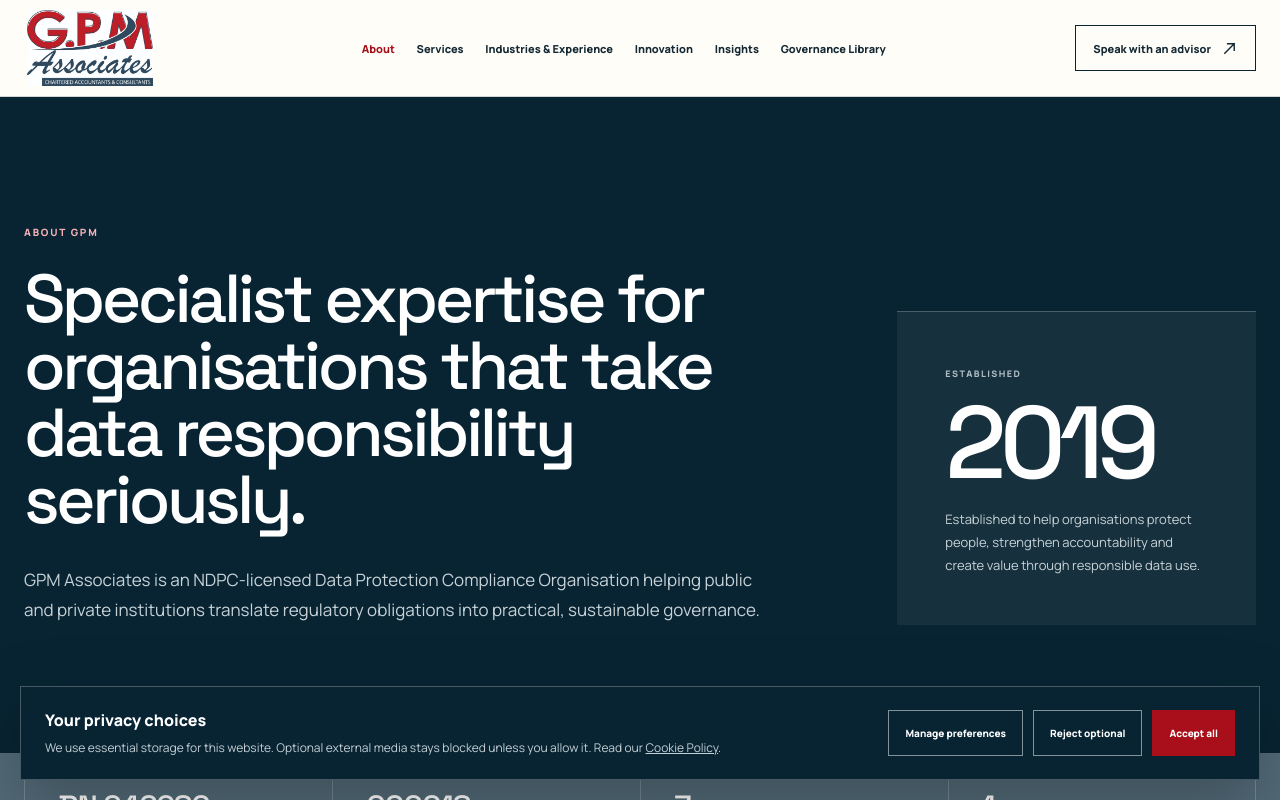
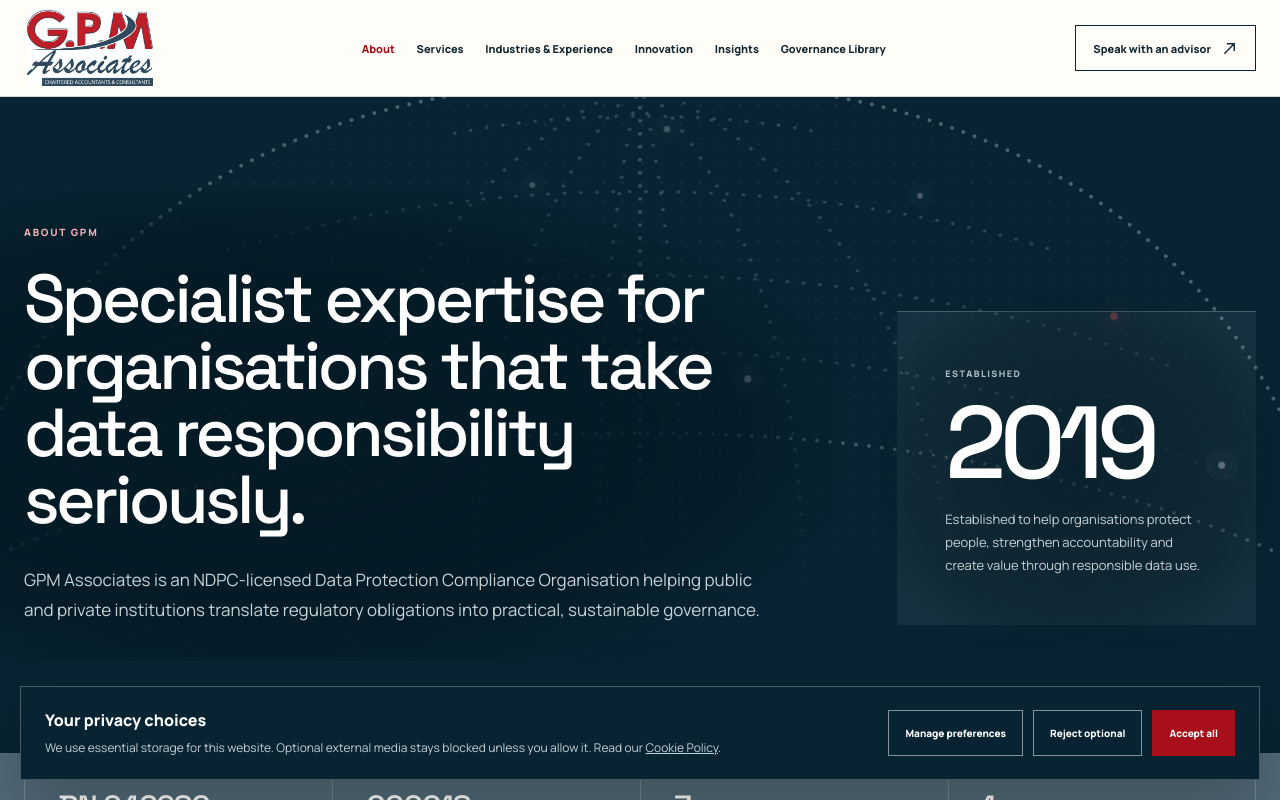
Before and after one commit to Rexdomine/gpm-associates-signal-architecture, a Next.js app: page /about in a window 1280 px wide. Shown: the top 800 px of the page. Built offline with nearby package versions, Linux system fonts and the light colour scheme.

Commit message:
feat: add dotted globe to about hero

```diff
--- a/app/about/page.tsx
+++ b/app/about/page.tsx
@@ -1,5 +1,6 @@
 import type { Metadata } from "next";
 import Image from "next/image";
+import { DottedGlobe } from "../components/DottedGlobe";
 import { ScrollReveal } from "../components/ScrollReveal";
 import { SiteFooter } from "../components/SiteFooter";
 import { SiteHeader } from "../components/SiteHeader";
@@ -52,6 +53,7 @@
         <ScrollReveal />
 
         <section className="about-hero dark-plane" aria-labelledby="about-hero-title">
+          <DottedGlobe />
           <div className="shell about-hero-grid">
             <div className="about-hero-copy" data-reveal>
               <p className="eyebrow">ABOUT GPM</p>
--- /dev/null
+++ b/app/components/DottedGlobe.tsx
@@ -0,0 +1,49 @@
+export function DottedGlobe() {
+  return (
+    <div className="about-globe-layer" aria-hidden="true">
+      <svg className="about-globe" aria-hidden="true" focusable="false" viewBox="0 0 1440 560" preserveAspectRatio="xMidYMid slice">
+        <defs>
+          <clipPath id="about-globe-hemisphere">
+            <path d="M70 505C135 185 375 32 720 32s585 153 650 473Z" />
+          </clipPath>
+          <pattern id="about-globe-dot-field" width="18" height="18" patternUnits="userSpaceOnUse">
+            <circle cx="2" cy="2" r="1.15" fill="currentColor" />
+          </pattern>
+          <radialGradient id="about-globe-fade" cx="50%" cy="18%" r="76%">
+            <stop offset="0" stopColor="white" />
+            <stop offset=".66" stopColor="white" stopOpacity=".82" />
+            <stop offset="1" stopColor="white" stopOpacity="0" />
+          </radialGradient>
+          <mask id="about-globe-mask">
+            <rect width="1440" height="560" fill="url(#about-globe-fade)" />
+          </mask>
+        </defs>
+
+        <rect className="about-globe-surface" clipPath="url(#about-globe-hemisphere)" x="70" y="32" width="1300" height="473" fill="url(#about-globe-dot-field)" mask="url(#about-globe-mask)" />
+        <path className="about-globe-rim" d="M70 505C135 185 375 32 720 32s585 153 650 473" />
+        <path className="about-globe-equator" clipPath="url(#about-globe-hemisphere)" d="M92 488C270 402 488 360 720 360s450 42 628 128" />
+        <g clipPath="url(#about-globe-hemisphere)" mask="url(#about-globe-mask)">
+          <path className="about-globe-curve" d="M140 420C300 330 505 284 720 284s420 46 580 136" />
+          <path className="about-globe-curve" d="M218 302C365 244 535 214 720 214s355 30 502 88" />
+          <path className="about-globe-curve" d="M338 190C455 154 584 136 720 136s265 18 382 54" />
+          <path className="about-globe-curve" d="M548 82C602 71 660 66 720 66s118 5 172 16" />
+          <path className="about-globe-curve" d="M720 34C545 110 448 278 430 505" />
+          <path className="about-globe-curve" d="M720 34C622 132 570 294 568 505" />
+          <path className="about-globe-curve" d="M720 34C690 158 681 320 682 505" />
+          <path className="about-globe-curve about-globe-meridian" d="M720 34V505" />
+          <path className="about-globe-curve" d="M720 34C750 158 759 320 758 505" />
+          <path className="about-globe-curve" d="M720 34C818 132 870 294 872 505" />
+          <path className="about-globe-curve" d="M720 34C895 110 992 278 1010 505" />
+        </g>
+
+        <g transform="translate(355 220)"><g className="about-globe-pulse about-globe-pulse--one"><circle className="about-globe-pulse-halo" r="15" /><circle className="about-globe-pulse-core" r="3.5" /></g></g>
+        <g transform="translate(620 130)"><g className="about-globe-pulse about-globe-pulse--two"><circle className="about-globe-pulse-halo" r="13" /><circle className="about-globe-pulse-core" r="3" /></g></g>
+        <g transform="translate(745 78)"><g className="about-globe-pulse about-globe-pulse--three"><circle className="about-globe-pulse-halo" r="16" /><circle className="about-globe-pulse-core" r="3.5" /></g></g>
+        <g transform="translate(980 140)"><g className="about-globe-pulse about-globe-pulse--four"><circle className="about-globe-pulse-halo" r="14" /><circle className="about-globe-pulse-core" r="3" /></g></g>
+        <g className="about-globe-pulse--mobile-hidden" transform="translate(1160 252)"><g className="about-globe-pulse about-globe-pulse--five"><circle className="about-globe-pulse-halo" r="16" /><circle className="about-globe-pulse-core" r="3.5" /></g></g>
+        <g className="about-globe-pulse--mobile-hidden" transform="translate(820 310)"><g className="about-globe-pulse about-globe-pulse--six"><circle className="about-globe-pulse-halo" r="13" /><circle className="about-globe-pulse-core" r="3" /></g></g>
+        <g className="about-globe-pulse--mobile-hidden" transform="translate(1260 390)"><g className="about-globe-pulse about-globe-pulse--seven"><circle className="about-globe-pulse-halo" r="14" /><circle className="about-globe-pulse-core" r="3" /></g></g>
+      </svg>
+    </div>
+  );
+}
--- a/app/globals.css
+++ b/app/globals.css
@@ -193,8 +193,31 @@
 /* About */
 .desktop-nav a[aria-current="page"], .mobile-panel a[aria-current="page"] { color: var(--crimson); }
 .desktop-nav a { min-height: 44px; display: inline-flex; align-items: center; }
-.about-hero { padding-block: clamp(84px, 10vw, 150px); }
-.about-hero-grid { display: grid; grid-template-columns: minmax(0, 1.35fr) minmax(330px, .65fr); gap: clamp(60px, 10vw, 150px); align-items: end; }
+.about-hero { position: relative; isolation: isolate; overflow: hidden; padding-block: clamp(84px, 10vw, 150px); }
+.about-globe-layer { position: absolute; z-index: -1; inset: 0; overflow: hidden; pointer-events: none; }
+.about-globe { position: absolute; top: -8%; left: 50%; width: max(100%, 1180px); height: 92%; transform: translateX(-50%); color: #78909c; }
+.about-globe-surface { color: #8ca0a8; opacity: .13; }
+.about-globe-rim { fill: none; stroke: currentColor; stroke-width: 3.5; stroke-linecap: round; stroke-dasharray: .1 11; opacity: .56; }
+.about-globe-equator { fill: none; stroke: currentColor; stroke-width: 3.3; stroke-linecap: round; stroke-dasharray: .1 12; opacity: .50; }
+.about-globe-curve { fill: none; stroke: currentColor; stroke-width: 3; stroke-linecap: round; stroke-dasharray: .1 15; opacity: .42; }
+.about-globe-meridian { stroke-width: 3.4; stroke-dasharray: .1 12; opacity: .52; }
+.about-globe-pulse { color: #d7e1e4; transform-box: fill-box; transform-origin: center; animation: about-globe-pulse 6.8s ease-in-out infinite; }
+.about-globe-pulse-halo { fill: currentColor; opacity: .05; }
+.about-globe-pulse-core { fill: currentColor; opacity: .72; }
+.about-globe-pulse--one, .about-globe-pulse--five { color: #b84a54; }
+.about-globe-pulse--two, .about-globe-pulse--six { color: #9fb0b7; }
+.about-globe-pulse--two { animation-duration: 7.7s; animation-delay: -2.1s; }
+.about-globe-pulse--three { animation-duration: 5.9s; animation-delay: -4.4s; }
+.about-globe-pulse--four { animation-duration: 7.3s; animation-delay: -1.2s; }
+.about-globe-pulse--five { animation-duration: 6.3s; animation-delay: -3.6s; }
+.about-globe-pulse--six { animation-duration: 8s; animation-delay: -5.2s; }
+.about-globe-pulse--seven { animation-duration: 7.1s; animation-delay: -2.8s; }
+@keyframes about-globe-pulse { 0%, 100% { opacity: .36; transform: scale(.82); } 48% { opacity: .9; transform: scale(1.12); } }
+.about-hero-grid { position: relative; z-index: 1; display: grid; grid-template-columns: minmax(0, 1.35fr) minmax(330px, .65fr); gap: clamp(60px, 10vw, 150px); align-items: end; }
+.about-hero-copy, .about-established { position: relative; isolation: isolate; }
+.about-hero-copy::before, .about-established::before { content: ""; position: absolute; z-index: -1; pointer-events: none; }
+.about-hero-copy::before { inset: -36px -70px -36px -8vw; background: radial-gradient(ellipse at 38% 52%, rgba(4,25,35,.94) 0, rgba(4,25,35,.73) 55%, transparent 78%); }
+.about-established::before { inset: -24px; background: radial-gradient(ellipse at center, rgba(4,25,35,.62) 0, rgba(4,25,35,.3) 58%, transparent 76%); }
 .about-hero h1 { max-width: 900px; margin-bottom: 32px; }
 .about-hero-intro { max-width: 770px; margin: 0; color: #c8d3d7; font-size: 17px; line-height: 1.75; }
 .about-established { padding: clamp(28px, 4vw, 48px); border-top: 1px solid var(--rule-light); background: rgba(255,255,255,.055); }
@@ -286,6 +309,7 @@
   .map-consent { min-height: 250px; }
   .about-hero-grid { grid-template-columns: 1fr; }
   .about-established { max-width: 650px; }
+  .about-globe { top: -12%; width: 1380px; height: 72%; }
 }
 
 @media (max-width: 800px) {
@@ -360,6 +384,14 @@
   .cookie-actions button { width: 100%; }
   .dialog-actions { align-items: stretch; flex-direction: column; }
   .about-hero { padding-block: 68px; }
+  .about-globe { top: -6%; left: 50%; width: 980px; height: 68%; }
+  .about-globe-curve { stroke-dasharray: .1 14; opacity: .40; }
+  .about-globe-surface { opacity: .12; }
+  .about-globe-rim { stroke-dasharray: .1 10; opacity: .56; }
+  .about-globe-equator { stroke-dasharray: .1 11; opacity: .50; }
+  .about-globe-pulse-core { opacity: .86; }
+  .about-globe-pulse--mobile-hidden { display: none; }
+  .about-hero-copy::before { inset: -28px -36px -28px -16px; }
   .about-hero-intro { font-size: 15px; }
   .about-credentials-grid { grid-template-columns: 1fr 1fr; }
   .about-credentials li { min-height: 108px; border-bottom: 1px solid rgba(255,255,255,.2); }
@@ -381,5 +413,6 @@
     transition: none !important;
   }
   .hero-media.is-playing .hero-visual { animation: none !important; }
+  .about-globe-pulse { animation: none; opacity: .62; transform: scale(1); }
   *, *::before, *::after { animation-duration: .01ms !important; animation-iteration-count: 1 !important; transition-duration: .01ms !important; }
 }
```
Also changed, not shown: 1 other file (tests, documents, lock files or other folders).
